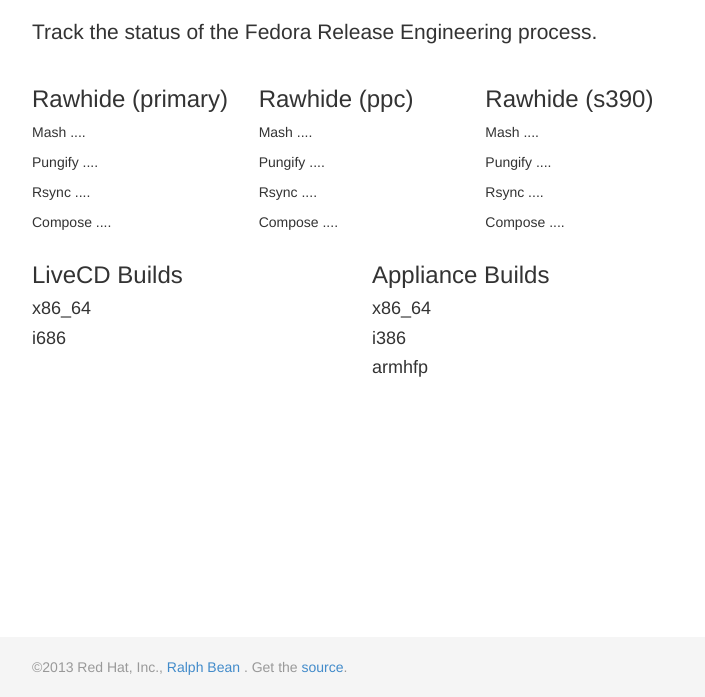
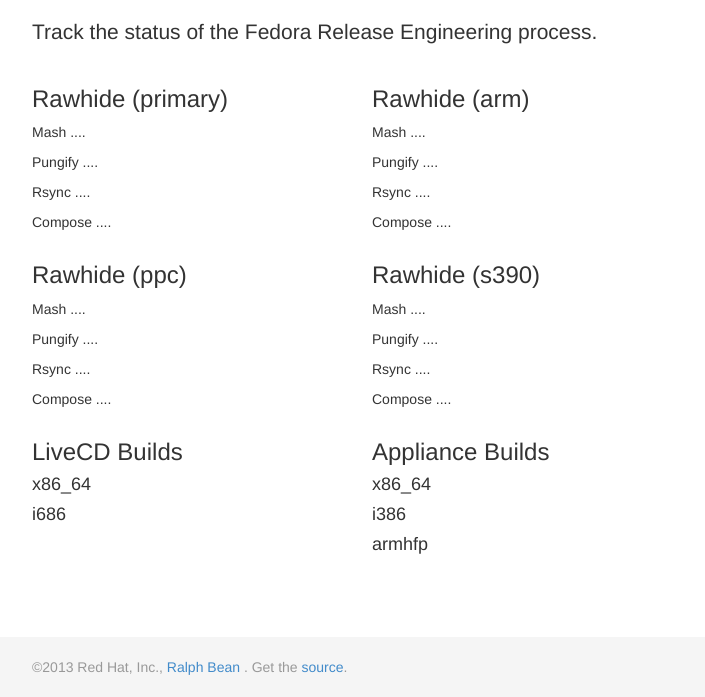
Before and after one commit to fedora-infra/fedora-releng-dash, a plain HTML site: page fedora-releng-dash/index.html in a window 1280 px wide. Shown: the part 103-800 px from the top of the page, without its empty margins (283-988 px from the left). Drawn offline with Linux system fonts and the light colour scheme.

Commit message:
Add rawhide arm composes back in.

```diff
--- a/fedora-releng-dash/index.html
+++ b/fedora-releng-dash/index.html
@@ -31,21 +31,30 @@
         </div>
         <p class="lead">Track the status of the Fedora Release Engineering process.</p>
         <div class="row">
-            <div class="rawhide col-md-4">
+            <div class="rawhide col-md-6">
                 <h3>Rawhide (primary)</h3>
                 <div id="rawhide-mash-"><p>Mash <span class="content">...</span>.</p></div>
                 <div id="rawhide-pungify-"><p>Pungify <span class="content">...</span>.</p></div>
                 <div id="rawhide-rsync-"><p>Rsync <span class="content">...</span>.</p></div>
                 <div id="rawhide-compose-"><p>Compose <span class="content">...</span>.</p></div>
             </div>
-            <div class="rawhide col-md-4">
+            <div class="rawhide col-md-6">
+                <h3>Rawhide (arm)</h3>
+                <div id="rawhide-mash-arm"><p>Mash <span class="content">...</span>.</p></div>
+                <div id="rawhide-pungify-arm"><p>Pungify <span class="content">...</span>.</p></div>
+                <div id="rawhide-rsync-arm"><p>Rsync <span class="content">...</span>.</p></div>
+                <div id="rawhide-compose-arm"><p>Compose <span class="content">...</span>.</p></div>
+            </div>
+        </div>
+        <div class="row">
+            <div class="rawhide col-md-6">
                 <h3>Rawhide (ppc)</h3>
                 <div id="rawhide-mash-ppc"><p>Mash <span class="content">...</span>.</p></div>
                 <div id="rawhide-pungify-ppc"><p>Pungify <span class="content">...</span>.</p></div>
                 <div id="rawhide-rsync-ppc"><p>Rsync <span class="content">...</span>.</p></div>
                 <div id="rawhide-compose-ppc"><p>Compose <span class="content">...</span>.</p></div>
             </div>
-            <div class="rawhide col-md-4">
+            <div class="rawhide col-md-6">
                 <h3>Rawhide (s390)</h3>
                 <div id="rawhide-mash-s390"><p>Mash <span class="content">...</span>.</p></div>
                 <div id="rawhide-pungify-s390"><p>Pungify <span class="content">...</span>.</p></div>
--- a/fedora-releng-dash/js/site.js
+++ b/fedora-releng-dash/js/site.js
@@ -27,7 +27,7 @@
         'livecd': '#livecd',
     }
 
-    var main_architectures = ["", "ppc", "s390"];
+    var main_architectures = ["", "arm", "ppc", "s390"];
     var task_architectures = {
         'livecd': ["x86_64", "i686"],
         'appliance': ['x86_64', 'i386', 'armhfp'],
```
